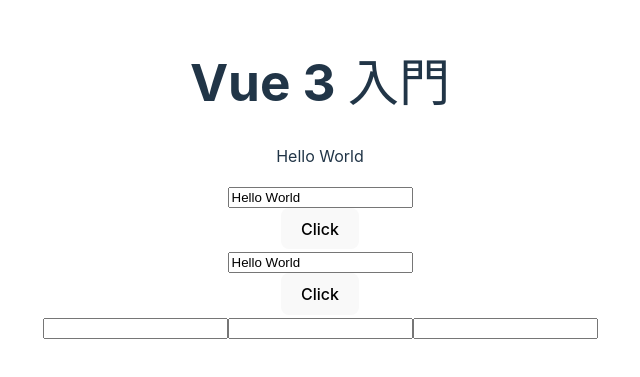
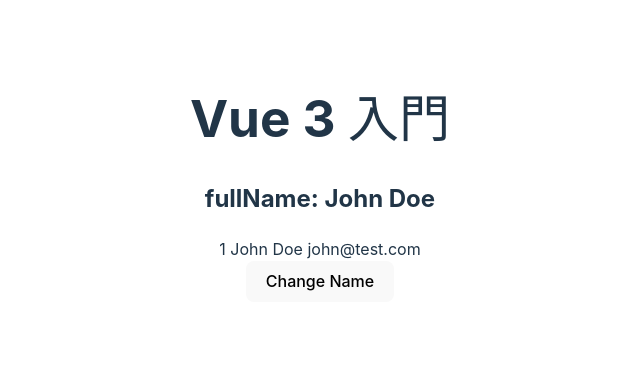
Before and after one commit to Bear29ers/primer-vue, a Vue app in the folder 03_basic_v3/: page / in a window 1280 px wide. Shown: the part 221-598 px from the top of the page, without its empty margins (320-960 px from the left). Built offline with nearby package versions, Linux system fonts and the light colour scheme.

Commit message:
feat: :sparkles: Computedプロパティ

```diff
--- a/03_basic_v3/src/App.vue
+++ b/03_basic_v3/src/App.vue
@@ -1,42 +1,61 @@
 <script setup>
-import { ref } from 'vue';
-import { reactive } from 'vue';
-
-const message = ref('Hello World');
-
-const clickButton = () => {
-  console.log(message.value);
-};
-
-const form = reactive({
-  message: 'Hello World',
+import { ref, reactive, computed } from 'vue';
+const count = ref(0);
+const user = reactive({
+  firstName: 'John',
+  lastName: 'Doe',
 });
 
-const clickButton2 = () => {
-  console.log(form.message);
+// const fullName = computed(() => {
+//   console.log('Computed Function');
+//   return `${user.firstName} ${user.lastName}`;
+// });
+const fFullName = () => {
+  console.log('Function');
+  return `${user.firstName} ${user.lastName}`;
 };
+const changeName = () => {
+  fullName.value = 'Jane Doe';
+};
+// Setterを使ってcomputedプロパティを更新する
+const fullName = computed({
+  get() {
+    return `${user.firstName} ${user.lastName}`;
+  },
+  set(newValue) {
+    const names = newValue.split(' ');
+    user.firstName = names[0];
+    user.lastName = names[names.length - 1];
+  },
+});
+
+const users = [
+  { id: 1, name: 'John Doe', email: 'john@test.com', admin: true },
+  { id: 2, name: 'Jane Doe', email: 'jane@test.com', admin: false },
+  { id: 3, name: 'Kevin MacDonald', email: 'kevin@test.com', admin: false },
+];
+
+const adminUsers = computed(() => users.filter((user) => user.admin === true));
 </script>
 
 <template>
   <h1>Vue 3 入門</h1>
-  <p>{{ message }}</p>
-  <input type="text" v-model="message" />
-  <!-- v-modelを分解 -->
-  <!-- <input type="text" :value="message" @input="message = $event.target.value" /> -->
-  <div>
-    <button @click="clickButton">Click</button>
+  <!-- <h2>fullName: {{ user.firstName }} {{ user.lastName }}</h2> -->
+  <h2>fullName: {{ fullName }}</h2>
+  <div v-for="user in adminUsers" :key="user.id">
+    <div>{{ user.id }} {{ user.name }} {{ user.email }}</div>
   </div>
-  <input type="text" v-model="form.message" />
-  <div>
-    <button @click="clickButton2">Click</button>
-  </div>
-  <!-- 修飾子（Modifiers） -->
-  <!-- lazy - input要素からカーソルを外した場合に変更が反映される -->
-  <input type="text" v-model.lazy="reactiveな変数名" />
-  <!-- trim - カーソルを外すと前後の空白を取り除いてくれる -->
-  <input type="text" v-model.trim="reactiveな変数名" />
-  <!-- number - 数字として取得したい場合、typeがtextであっても数値になる -->
-  <input type="text" v-model.number="reactiveな変数名" />
+  <!-- computed関数におけるキャッシュの検証 -->
+  <!-- <h2>fFullName: {{ fFullName() }}</h2> -->
+  <!-- <h2>fFullName: {{ fFullName() }}</h2> -->
+  <!-- <h2>fFullName: {{ fFullName() }}</h2> -->
+  <!-- <h2>fullName: {{ fullName }}</h2> -->
+  <!-- <h2>fullName: {{ fullName }}</h2> -->
+  <!-- <h2>fullName: {{ fullName }}</h2> -->
+  <!---->
+  <!-- <input type="text" v-model="user.firstName" /> -->
+  <!-- <button type="button" @click="count++">count is: {{ count }}</button> -->
+  <button @click="changeName">Change Name</button>
 </template>
 
 <style></style>
--- a/03_basic_v3/src/main.js
+++ b/03_basic_v3/src/main.js
@@ -7,6 +7,7 @@
 // import App from './App05.vue';
 // import App from './App06.vue';
 // import App from './App07.vue';
+// import App from './App08.vue';
 import App from './App.vue';
 
 createApp(App).mount('#app');
```
Also changed, not shown: 03_basic_v3/src/App08.vue (added, +42 -0 lines).
